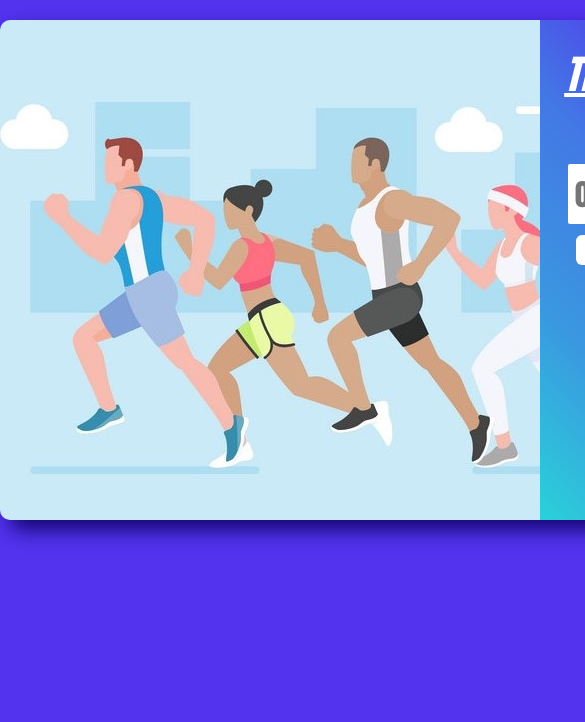
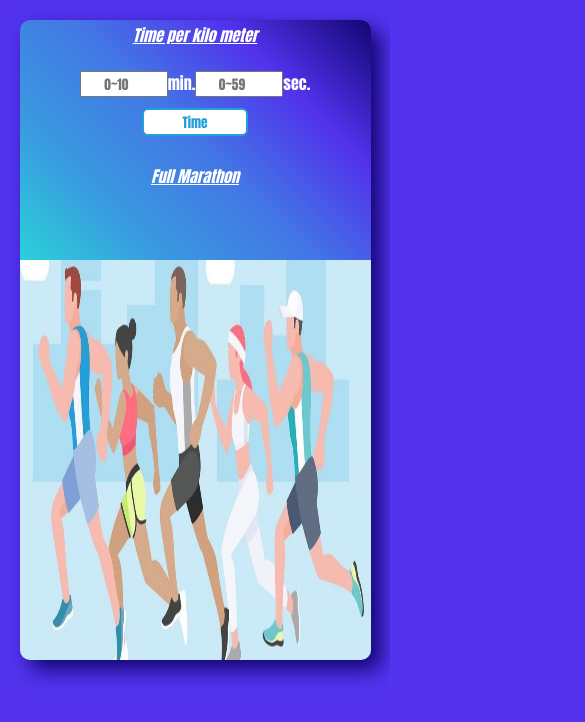
Before and after one commit to Chiho99/RunningTimer, a plain HTML site: page index.htm in a window 390 px wide. Shown: the top 722 px of the page, 585 px wide, since content can reach past the window. Drawn offline with Linux system fonts and the light colour scheme.

Commit message:
set responsive

```diff
--- a/index.htm
+++ b/index.htm
@@ -3,22 +3,21 @@
 <head>
     <meta charset="UTF-8">
     <meta name="viewport" content="width=device-width, initial-scale=1.0">
-    <link rel="stylesheet" href="style.css">
-    <link rel="stylesheet" href="style.sass">
+    <link rel="stylesheet" href="style.css" media="screen">
+    <!-- <link rel="stylesheet" href="style.sass"> -->
     <title>Marathon Time</title>
 </head>
 <body>
     <div class="container">
-        <div class="measure">
-          <em>Time per kilo meter</em><br>
-          <div class="inputTime">
-            <input type="number" name="min" id="min" min="0" max="10" placeholder="0~10">min.
-            <input type="number" name="sec" id="sec" min="0" max="59" placeholder="0~59">sec.<br>
-          </div>
+      <div class="measure">
+        <em>Time per kilo meter</em><br>
+        <div class="inputTime">
+          <input type="number" name="min" id="min" min="0" max="10" placeholder="0~10">min.            <input type="number" name="sec" id="sec" min="0" max="59" placeholder="0~59">sec.<br>
+        </div>
           <button onclick="Timer()" class="submit">Time</button><br>
           <em>Full Marathon</em><br>
           <span id="output"></span>
-        </div>
+      </div>
     </div>
     <script src="script.js" textstyle="text/javascript"></script>
 </body>
--- a/style.css
+++ b/style.css
@@ -3,13 +3,31 @@
     width: auto;
     font-family: Impact, Haettenschweiler, 'Arial Narrow Bold', sans-serif;
 }
-
 body {
     background: #5333EE;
     height: 800px;
 }
+.container {
+    display: flex;
+    flex-direction: column;
+    text-align: center;
+    font-family: Impact, Haettenschweiler, 'Arial Narrow Bold', sans-serif;
+    color:#fff;
+    font-size: 1rem;
+    height: 40rem;
+    width: 90%;
+    margin: 5% auto;
+    border-radius: 10px;
+    background: url("img/marathon.jpg");
+    background-repeat: no-repeat;
+    background-size: 100% 90%;
+    box-shadow: 10px 10px 20px #130672;
+    background-position: top left;
+    background-position-y: 160%;
+}
 
-.container {
+@media screen and (min-width: 54rem) {
+  .container {
     display: flex;
     flex-direction: column;
     justify-content: center;
@@ -21,9 +39,21 @@ body {
     width: 900px;
     border-radius: 10px;
     box-shadow: 10px 10px 20px #130672;
+    }
+}
+.measure {
+    display: flex;
+    flex-direction: column;
+    align-items: center;
+    justify-content: center;
+    height: 15rem;
+    background: linear-gradient(45deg,#2AD1D9,#3A98E0,#4377E5,#5232ED,#130672);
+    border-top-right-radius: 10px;
+    border-top-left-radius: 10px;
 }
 
-.measure {
+@media screen and (min-width: 54rem) {
+  .measure {
     display: flex;
     flex-direction: column;
     justify-content: center;
@@ -32,32 +62,55 @@ body {
     font-size: 40px;
     font-family: Impact, Haettenschweiler, 'Arial Narrow Bold', sans-serif;
     color:#fff;
-    /* background: rgb(36,159,218); */
     background: linear-gradient(45deg,#2AD1D9,#3A98E0,#4377E5,#5232ED,#130672);
     height: 500px;
     width: 40%;
-    border-top-right-radius: 10px;
+    border-top-left-radius: 0px;
     border-bottom-right-radius: 10px;
+  }
 }
 
 em {
     text-decoration: underline;
+    margin-top: 1%;
 }
 
+@media screen and (min-width: 54rem) {
+  em {
+    text-decoration: underline;
+  }
+}
 .inputTime {
     display: flex;
     justify-content: center;
 }
 
 input {
+    text-align: center;
+    width: 80px;
+}
+
+@media screen and (min-width: 54rem) {
+  input {
     width: 80px;
     border-radius: 2px;
     border: none;
     text-align: center;
     font-size: 30px;
+  }
 }
 
 button {
+    color:  rgb(36,159,218) ;
+    margin-top: 3%;
+    width: 30%;
+    background: #fff;
+    border-radius: 6px;
+    height: 30px;
+    border: solid 2px;
+}
+@media screen and (min-width: 54rem) {
+  button {
     color:  rgb(36,159,218) ;
     margin-top: 3%;
     width: 80%;
@@ -65,9 +118,21 @@ button {
     border-radius: 6px;
     height: 30px;
     border: none;
+  }
 }
 
 button:hover {
+    color: #fff;
+    margin-top: 3%;
+    width: 30%;
+    background:  rgb(36,159,218);
+    border-radius: 6px;
+    height: 30px;
+    border: solid 2px #fff;
+  }
+
+@media screen and (min-width: 54rem) {
+  button:hover {
     color: #fff;
     margin-top: 3%;
     width: 80%;
@@ -75,6 +140,7 @@ button:hover {
     border-radius: 6px;
     height: 30px;
     border: solid 2px #fff;
+  }
 }
 
 span {
```
